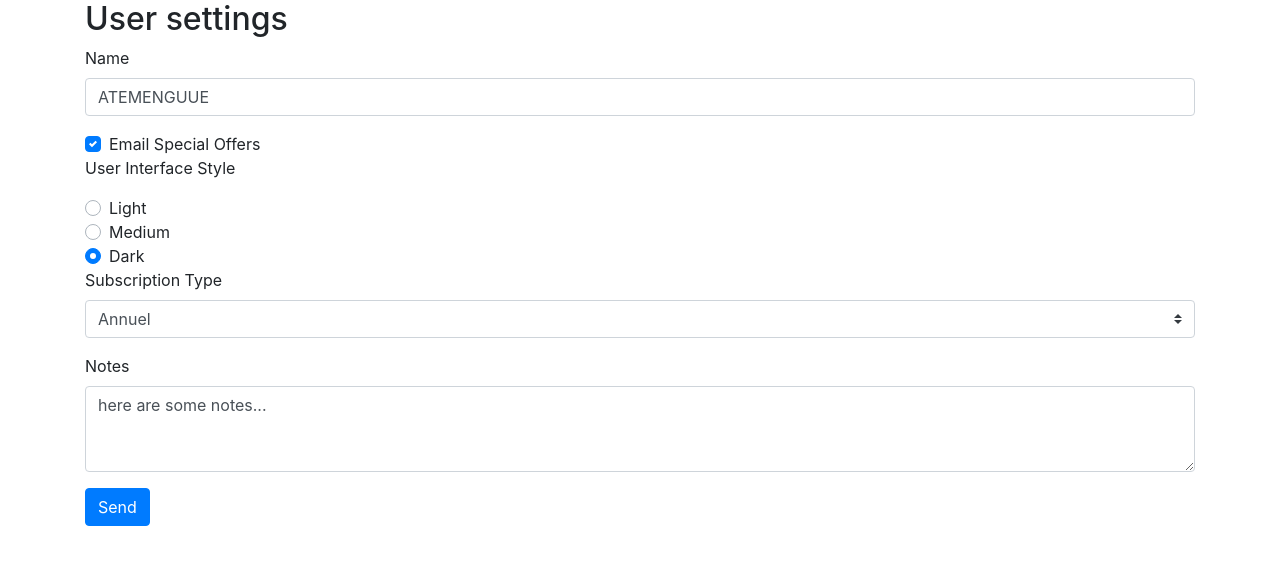
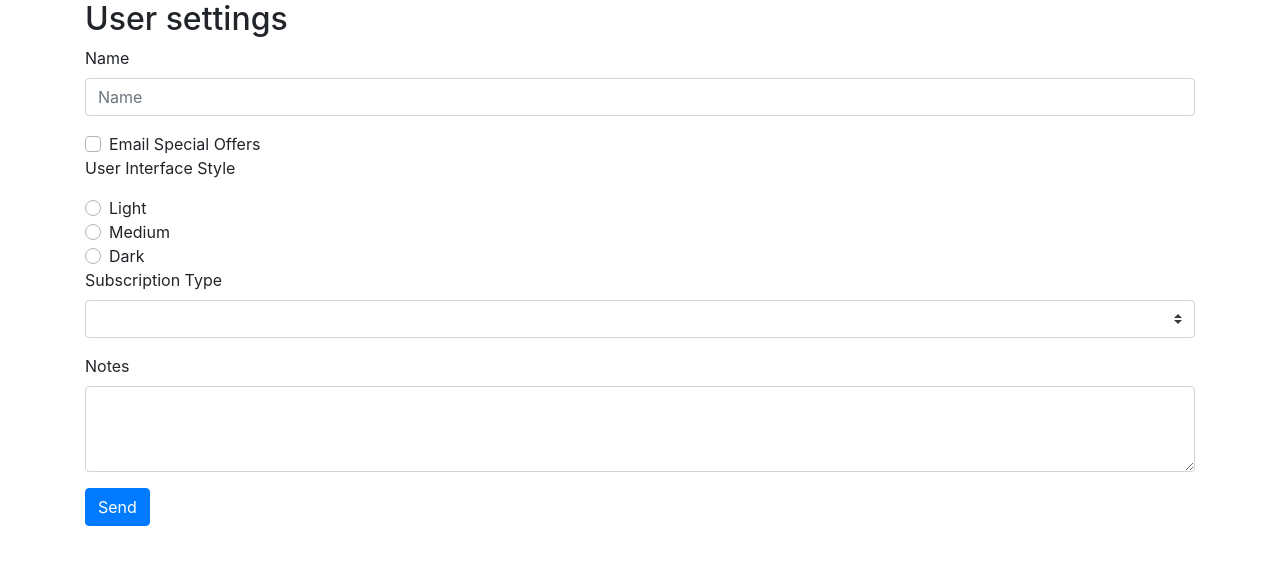
Before and after one commit to atemengue/Angular, an Angular app: page / in a window 1280 px wide. Shown: the top 564 px of the page. Built offline with nearby package versions, Linux system fonts and the light colour scheme.

Commit message:
Submitting Forms

```diff
--- a/src/app/user-settings-form/user-settings-form.component.css
+++ b/src/app/user-settings-form/user-settings-form.component.css
@@ -1,5 +1,3 @@
-
-
-.ng-invalid:not(form).ng-touched {
+.field-error {
   border: 1px solid red;
 }
--- a/src/app/user-settings-form/user-settings-form.component.html
+++ b/src/app/user-settings-form/user-settings-form.component.html
@@ -2,12 +2,12 @@
 
   <h2>User settings</h2>
 
-  <form #form="ngForm" ngNativeValidate>
+  <form #form="ngForm" (ngSubmit)="onSubmit(form)" >
 
     <div class="form-group">
       <label for="exampleInputEmail1">Name</label>
-      <input required  #nameField="ngModel"   name="name" [(ngModel)]="UserSettings.name" type="text" class="form-control" id="exampleInputName" aria-describedby="emailHelp" placeholder="Name">
-      <div [hidden]="nameField.valid || nameField.untouched" class="alert alert-danger">
+      <input required [class.field-error]="form.submitted && nameField.invalid" #nameField="ngModel"   name="name" [(ngModel)]="UserSettings.name" type="text" class="form-control" id="exampleInputName" aria-describedby="emailHelp" placeholder="Name">
+      <div [hidden]="nameField.valid || !form.submitted" class="alert alert-danger">
         Enter a name
       </div>
     </div>
--- a/src/app/user-settings-form/user-settings-form.component.ts
+++ b/src/app/user-settings-form/user-settings-form.component.ts
@@ -1,5 +1,6 @@
 import { UserSettings } from '../data/user-settings';
 import { Component, OnInit } from '@angular/core';
+import { NgForm } from '@angular/forms';
 
 @Component({
   selector: 'app-user-settings-form',
@@ -9,11 +10,11 @@ import { Component, OnInit } from '@angular/core';
 export class UserSettingsFormComponent implements OnInit {
 
   originalUserSettings: UserSettings = {
-    name: 'ATEMENGUUE',
-    emailOffers: true,
-    interfaceStyle: 'dark',
-    subscriptionType: 'Annuel',
-    notes: 'here are some notes...'
+    name: '',
+    emailOffers: false,
+    interfaceStyle: '',
+    subscriptionType: '',
+    notes: ''
   };
   UserSettings: UserSettings = {
     ...this.originalUserSettings
@@ -24,4 +25,7 @@ export class UserSettingsFormComponent implements OnInit {
   ngOnInit() {
   }
 
+    onSubmit(form: NgForm) {
+      console.log('in Sobmit: ', form.valid);
+    }
 }
```
